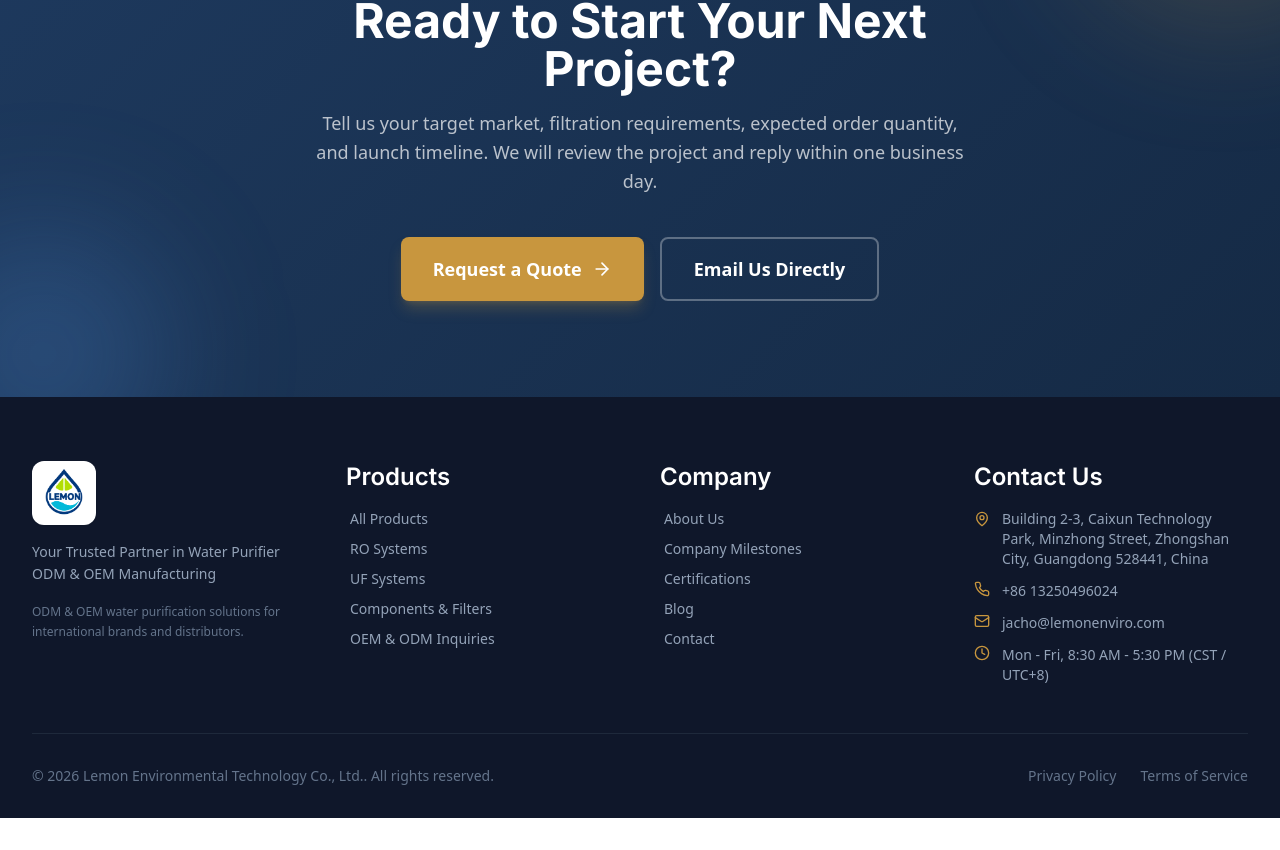
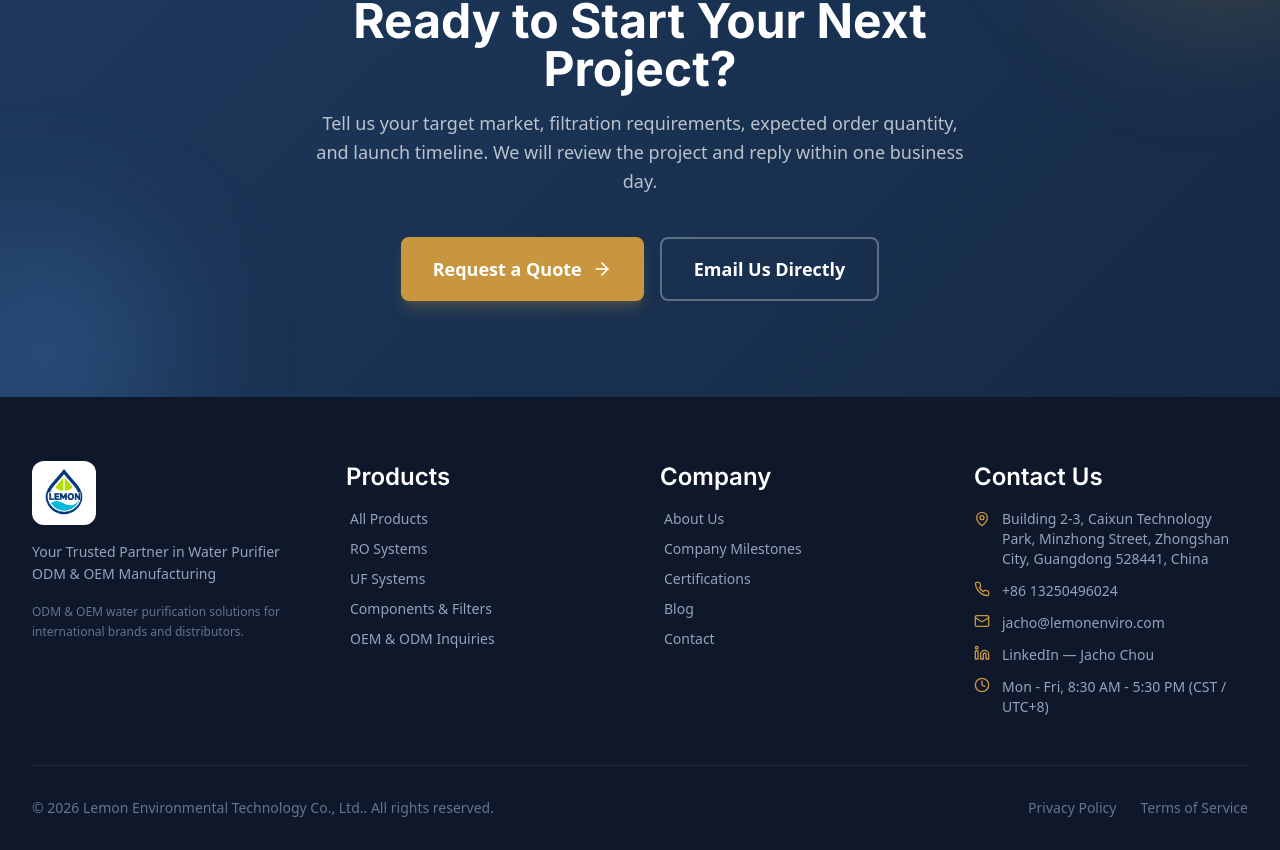
Before and after one commit to jachochou-sketch/lemon-website, a Next.js app: page / in a window 1280 px wide. Shown: the part 3754-4604 px from the top of the page. Before the commit the page ends 4572 px from the top, so only its background shows below. Built offline with nearby package versions, Linux system fonts and the light colour scheme.

Commit message:
Add LinkedIn profile to website

```diff
--- a/src/app/(main)/contact/page.tsx
+++ b/src/app/(main)/contact/page.tsx
@@ -1,6 +1,6 @@
 import { Suspense } from 'react';
 import type { Metadata } from 'next';
-import { Mail, Phone, MapPin, Clock, Send, Loader2, CheckCircle2 } from 'lucide-react';
+import { Mail, Phone, MapPin, Clock, Linkedin, Send, Loader2, CheckCircle2 } from 'lucide-react';
 import Container from '@/components/ui/Container';
 import Card from '@/components/ui/Card';
 import ContactForm from '@/components/contact/ContactForm';
@@ -26,6 +26,13 @@ const contactMethods = [
     value: companyInfo.contact.phone,
     href: `tel:${companyInfo.contact.phone}`,
     description: 'Call us during business hours',
+  },
+  {
+    icon: Linkedin,
+    label: 'LinkedIn',
+    value: 'Jacho Chou',
+    href: companyInfo.contact.linkedin,
+    description: 'Connect with us on LinkedIn',
   },
   {
     icon: MapPin,
@@ -95,11 +102,15 @@ export default function ContactPage() {
             <div className="space-y-4">
               {contactMethods.map((method) => {
                 const isLink = method.href !== '#';
+                const isExternal = method.href.startsWith('http');
                 const Component = isLink ? 'a' : 'div';
                 return (
                 <Card key={method.label} padding="md" hover>
                   <Component
-                    {...(isLink ? { href: method.href } : {})}
+                    {...(isLink ? {
+                      href: method.href,
+                      ...(isExternal ? { target: '_blank', rel: 'noopener noreferrer' } : {}),
+                    } : {})}
                     className="flex items-start gap-4"
                   >
                     <div className="w-10 h-10 rounded-lg bg-primary/10 flex items-center justify-center flex-shrink-0">
--- a/src/components/layout/Footer.tsx
+++ b/src/components/layout/Footer.tsx
@@ -5,6 +5,7 @@ import {
   Phone,
   MapPin,
   Clock,
+  Linkedin,
   ChevronRight,
 } from 'lucide-react';
 import Container from '@/components/ui/Container';
@@ -102,6 +103,18 @@ export default function Footer() {
                   {companyInfo.contact.email}
                 </a>
               </li>
+              <li>
+                <a
+                  href={companyInfo.contact.linkedin}
+                  target="_blank"
+                  rel="noopener noreferrer"
+                  className="flex gap-3 text-sm text-slate-400 hover:text-accent transition-colors"
+                  aria-label="Jacho Chou on LinkedIn (opens in a new tab)"
+                >
+                  <Linkedin className="w-4 h-4 text-accent flex-shrink-0" />
+                  LinkedIn — Jacho Chou
+                </a>
+              </li>
               <li className="flex gap-3 text-sm text-slate-400">
                 <Clock className="w-4 h-4 text-accent flex-shrink-0" />
                 {companyInfo.contact.workingHours}
--- a/src/data/company.ts
+++ b/src/data/company.ts
@@ -77,6 +77,7 @@ NSF, CE, RoHS, and ISO 9001 standards.`,
     address: 'Building 2-3, Caixun Technology Park, Minzhong Street, Zhongshan City, Guangdong 528441, China',
     phone: '+86 13250496024',
     email: 'jacho@lemonenviro.com',
+    linkedin: 'https://www.linkedin.com/in/jacho-chou-204ba3386/',
     workingHours: 'Mon - Fri, 8:30 AM - 5:30 PM (CST / UTC+8)',
   },
 };
--- a/src/types/index.ts
+++ b/src/types/index.ts
@@ -68,6 +68,7 @@ export interface ContactDetails {
   address: string;
   phone: string;
   email: string;
+  linkedin: string;
   workingHours: string;
 }
 
```
